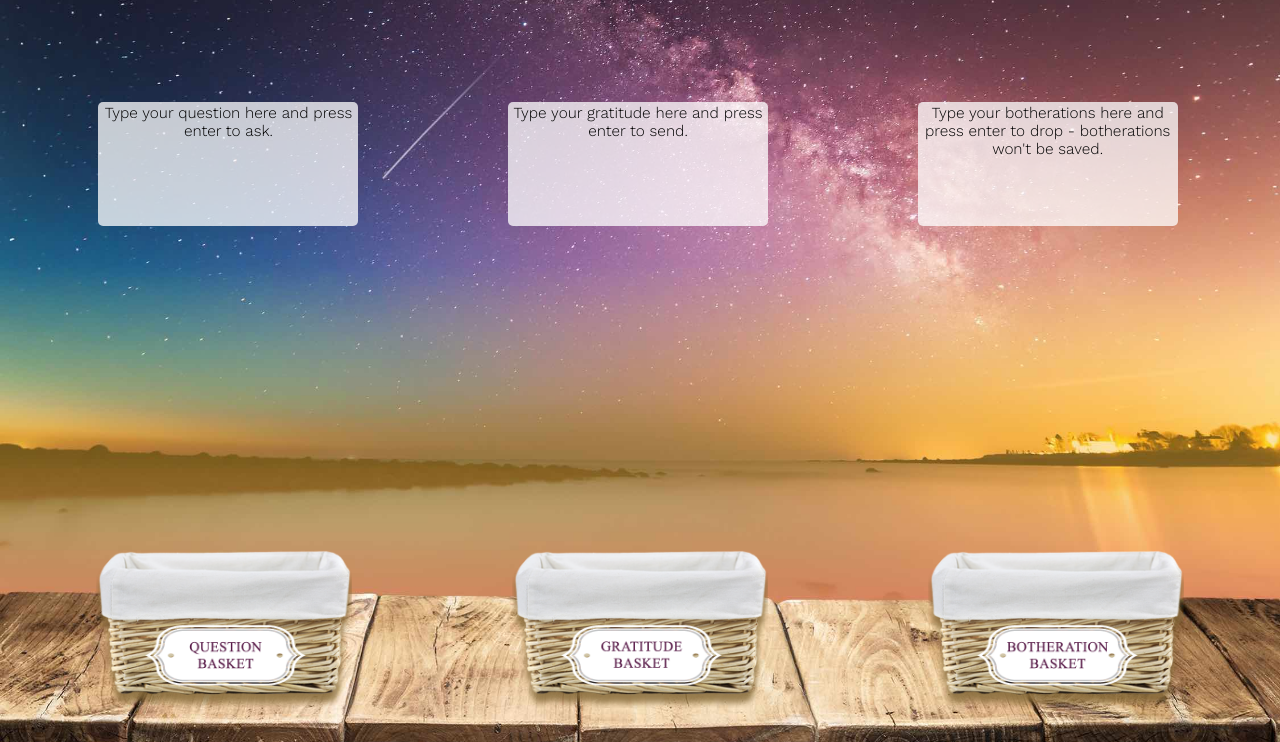
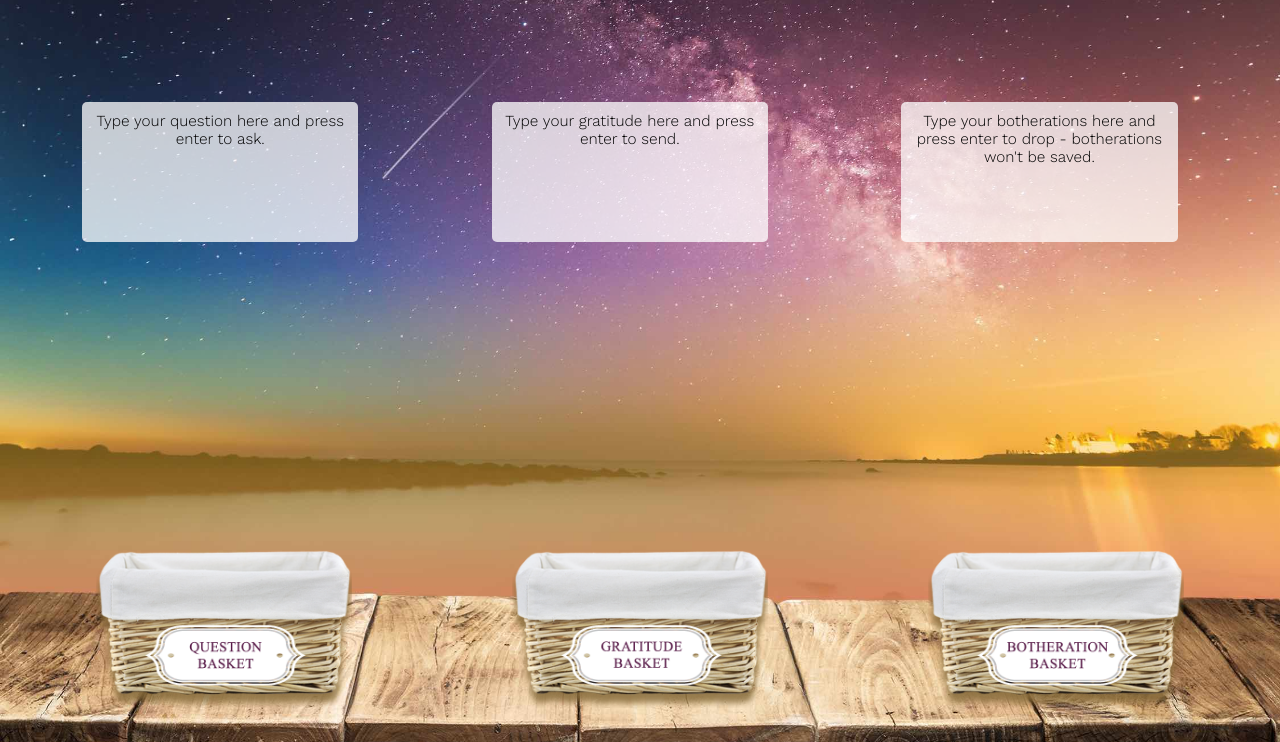
Before and after one commit to coursebaskets/v2, a plain HTML site: page gp.html in a window 1280 px wide. Shown: the part 58-800 px from the top of the page. Drawn offline with nearby package versions, Linux system fonts and the light colour scheme.

Commit message:
padding change

```diff
--- a/gp.html
+++ b/gp.html
@@ -192,6 +192,7 @@
     top: 20%;
     width: 20%;
     right: 8%;
+    padding: .8%;
     position: absolute;
     text-align: center;
     color: black;
@@ -232,6 +233,7 @@
     top: 20%;
     width: 20%;
     right: 72%;
+    padding: .8%;
     position: absolute;
     text-align: center;
     color: black;
@@ -273,6 +275,7 @@
     width: 20%;
     position: absolute;
     right: 40%;
+    padding: .8%;
     text-align: center;
     color: black;
     font-family: 'Work Sans', sans-serif;
```
